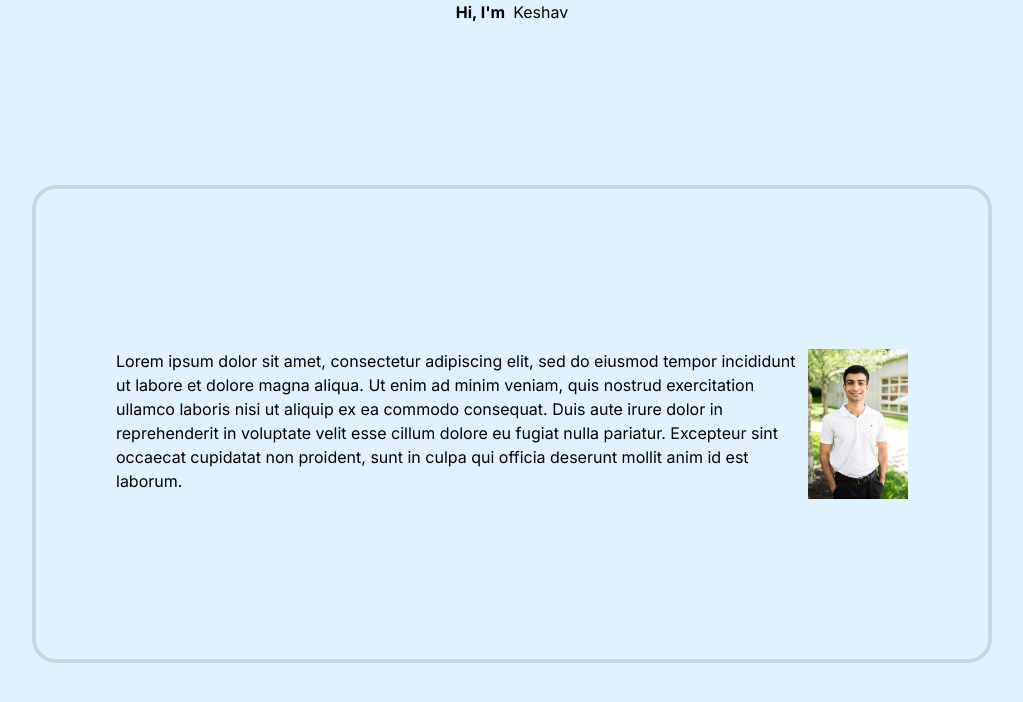
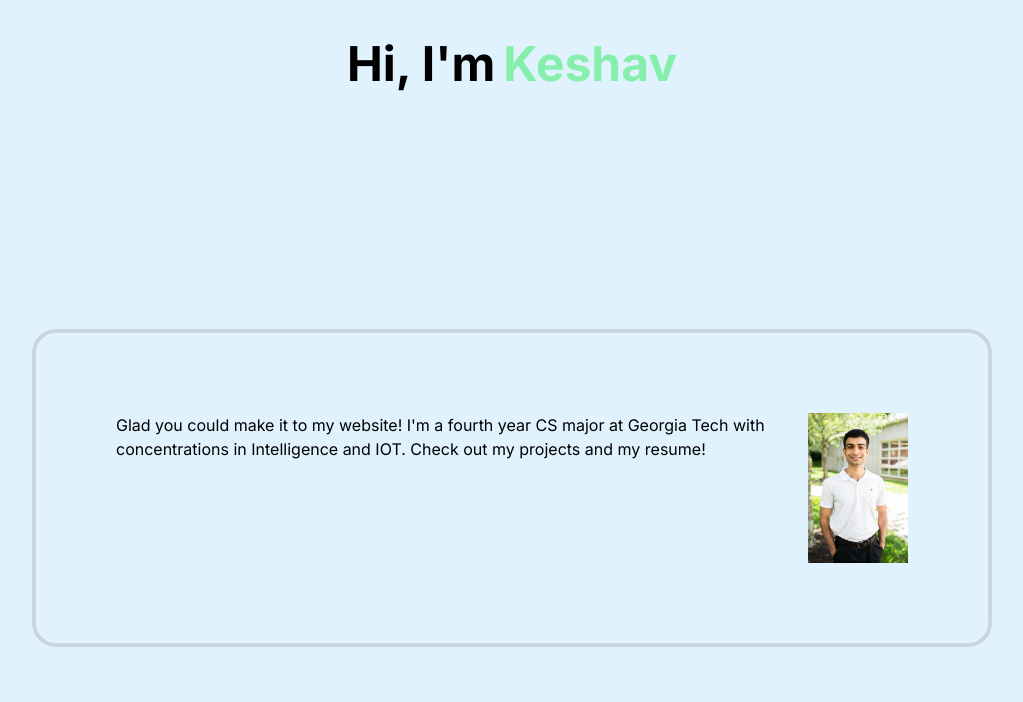
Before and after one commit to kjagannath3/next-website, a Next.js app: page / in a window 1280 px wide. Shown: the top 702 px of the page, without its empty margins (128-1151 px from the left). Built offline with nearby package versions, Linux system fonts and the light colour scheme.

Commit message:
Working State

```diff
--- a/app/components.tsx
+++ b/app/components.tsx
@@ -2,9 +2,9 @@ import Image from "next/image";
 
 export function NameIcon() {
   return (
-    <div className="flex w-full place-content-center gap-2">
-      <h1 className="font-bold">Hi, I'm </h1>
-      <h1>Keshav</h1>
+    <div className="pt-10 flex w-full place-content-center gap-2">
+      <h1 className="text-5xl text-inherit font-bold">Hi, I'm </h1>
+      <h1 className="font-bold text-5xl text-green-300">Keshav</h1>
     </div>
   );
 }
@@ -12,15 +12,11 @@ export function NameIcon() {
 export function BlurbName() {
   return (
     <div className="flex w-full justify-center items-center h-screen  ">
-      <div className="flex px-20 py-40 w-3/4 fill-red-100 border-4 border-slate-300 rounded-3xl">
+      <div className="flex px-20 py-20 w-3/4 fill-red-100 border-4 border-slate-300 rounded-3xl">
         <h1 className="">
-          Lorem ipsum dolor sit amet, consectetur adipiscing elit, sed do
-          eiusmod tempor incididunt ut labore et dolore magna aliqua. Ut enim ad
-          minim veniam, quis nostrud exercitation ullamco laboris nisi ut
-          aliquip ex ea commodo consequat. Duis aute irure dolor in
-          reprehenderit in voluptate velit esse cillum dolore eu fugiat nulla
-          pariatur. Excepteur sint occaecat cupidatat non proident, sunt in
-          culpa qui officia deserunt mollit anim id est laborum.
+          Glad you could make it to my website! I'm a fourth year CS major at
+          Georgia Tech with concentrations in Intelligence and IOT. Check out my
+          projects and my resume!
         </h1>
         <Image
           className=""
```
